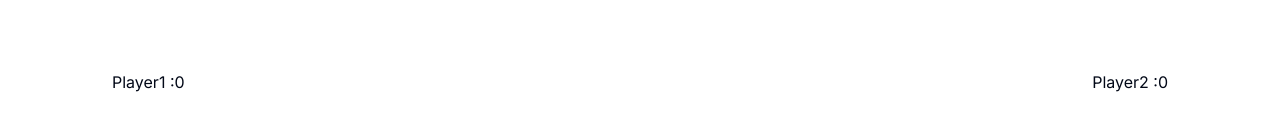
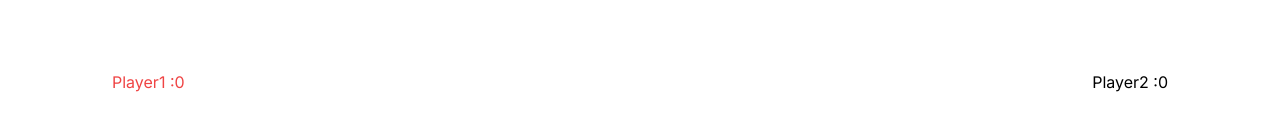
Before and after one commit to ouaatyaa/gameTicTac, a Next.js app: page / in a window 1280 px wide. Shown: the part 594-724 px from the top of the page. Built offline with nearby package versions, Linux system fonts and the light colour scheme.

Commit message:
add color activ plyer

```diff
--- a/app/page.tsx
+++ b/app/page.tsx
@@ -166,8 +166,12 @@ export default function Home() {
         ))}
       </div>
       <div className=" flex flex-col md:flex-row justify-center md:justify-between items-center w-full p-4 ">
-        <h1>Player1 :{countP1}</h1>
-        <h1>Player2 :{countP2}</h1>
+        <h1 className={player === "Player1" ? "text-red-500" : "text-black"}>
+          Player1 :{countP1}
+        </h1>
+        <h1 className={player === "Player2" ? "text-green-500" : "text-black"}>
+          Player2 :{countP2}
+        </h1>
       </div>
     </main>
   );
```
